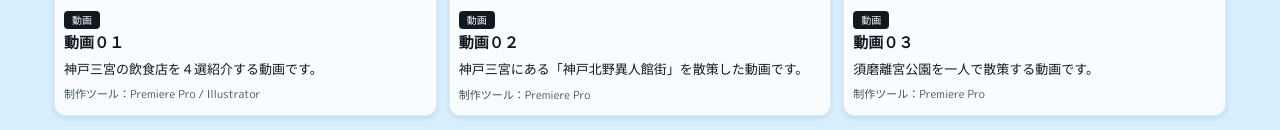
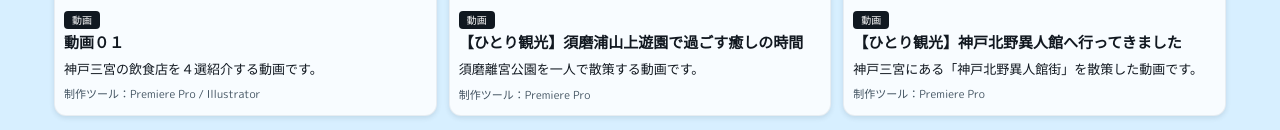
Before and after one commit to ueda-shinnosuke/portfolio, a plain HTML site: page index.html in a window 1280 px wide. Shown: the part 2628-2758 px from the top of the page. Drawn offline with Linux system fonts and the light colour scheme.

Commit message:
コミット

```diff
--- a/index.html
+++ b/index.html
@@ -240,8 +240,8 @@
               </a>
               <div class="work-card__body">
                 <span class="work-tag">動画</span>
-                <h4>動画０２</h4>
-                <p>神戸三宮にある「神戸北野異人館街」を散策した動画です。</p>
+                <h4>【ひとり観光】須磨浦山上遊園で過ごす癒しの時間</h4>
+                <p>須磨離宮公園を一人で散策する動画です。</p>
                 <p class="work-card__tools">制作ツール：Premiere Pro</p>
               </div>
             </article>
@@ -252,8 +252,8 @@
               </a>
               <div class="work-card__body">
                 <span class="work-tag">動画</span>
-                <h4>動画０３</h4>
-                <p>須磨離宮公園を一人で散策する動画です。</p>
+                <h4>【ひとり観光】神戸北野異人館へ行ってきました</h4>
+                <p>神戸三宮にある「神戸北野異人館街」を散策した動画です。</p>
                 <p class="work-card__tools">制作ツール：Premiere Pro</p>
               </div>
             </article>
```
